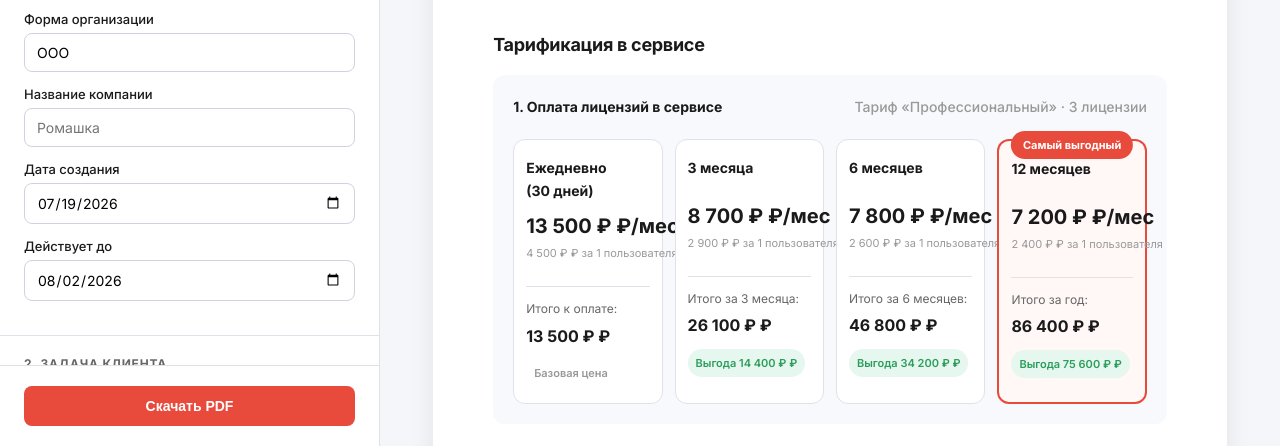
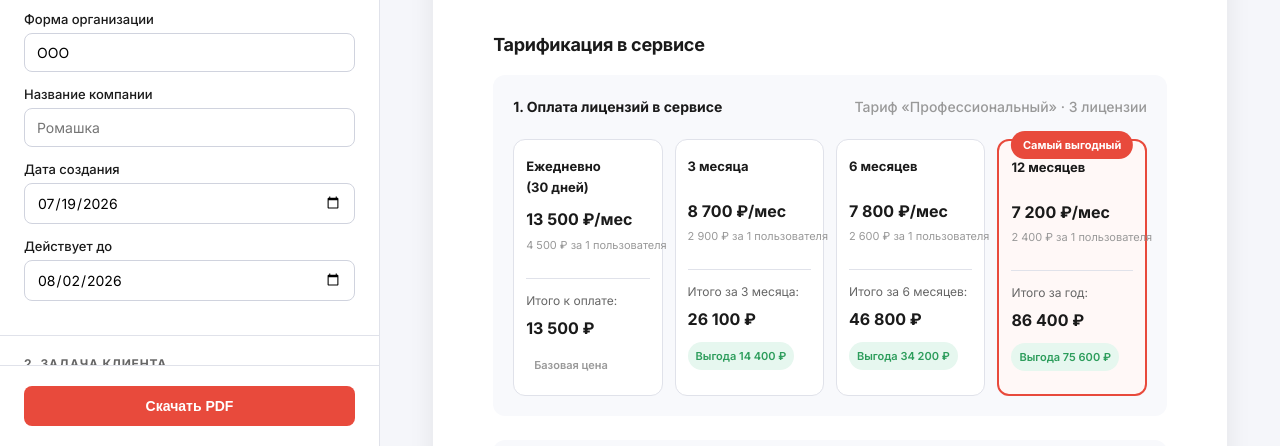
Before and after one commit to dbaturinskorozvon-boop/proposal-builder, a plain HTML site: page index.html in a window 1280 px wide. Shown: the part 354-800 px from the top of the page. Drawn offline with nearby package versions, Linux system fonts and the light colour scheme.

Commit message:
fix: double ruble symbol and license card font sizes

```diff
--- a/app.js
+++ b/app.js
@@ -338,7 +338,11 @@ const state = {
 };
 
 function formatPrice(value) {
-    return Math.round(value).toLocaleString("ru-RU") + " ₽";
+    return formatNumber(value) + " ₽";
+}
+
+function formatNumber(value) {
+    return Math.round(value).toLocaleString("ru-RU");
 }
 
 function formatDayPrice(value) {
@@ -1274,10 +1278,10 @@ function updateCalculations() {
         const paymentTotal = totalMonthly * months;
         const benefit = Math.max(0, (dailyTotalMonthly - totalMonthly) * months);
 
-        document.getElementById(cardTotalIds[index]).textContent = formatPrice(totalMonthly) + " ₽/мес";
-        document.getElementById(cardPerUserIds[index]).textContent = formatPrice(perLicenseMonthly) + " ₽ за 1 пользователя";
-        document.getElementById(cardPaymentIds[index]).textContent = formatPrice(paymentTotal) + " ₽";
-        document.getElementById(cardBenefitIds[index]).textContent = isDailyPeriod ? "Базовая цена" : `Выгода ${formatPrice(benefit)} ₽`;
+        document.getElementById(cardTotalIds[index]).textContent = formatNumber(totalMonthly) + " ₽/мес";
+        document.getElementById(cardPerUserIds[index]).textContent = formatNumber(perLicenseMonthly) + " ₽ за 1 пользователя";
+        document.getElementById(cardPaymentIds[index]).textContent = formatNumber(paymentTotal) + " ₽";
+        document.getElementById(cardBenefitIds[index]).textContent = isDailyPeriod ? "Базовая цена" : `Выгода ${formatNumber(benefit)} ₽`;
     });
 
     const periodLabels = {
--- a/styles.css
+++ b/styles.css
@@ -995,16 +995,16 @@ section p {
 }
 
 .license-card-header {
-    font-size: 14px;
+    font-size: 13px;
     font-weight: 700;
     color: var(--text);
     margin-bottom: 12px;
-    min-height: 36px;
+    min-height: 34px;
 }
 
 .license-card-price {
-    font-size: 20px;
-    font-weight: 800;
+    font-size: 16px;
+    font-weight: 700;
     color: var(--text);
     line-height: 1.2;
     margin-bottom: 6px;
```
